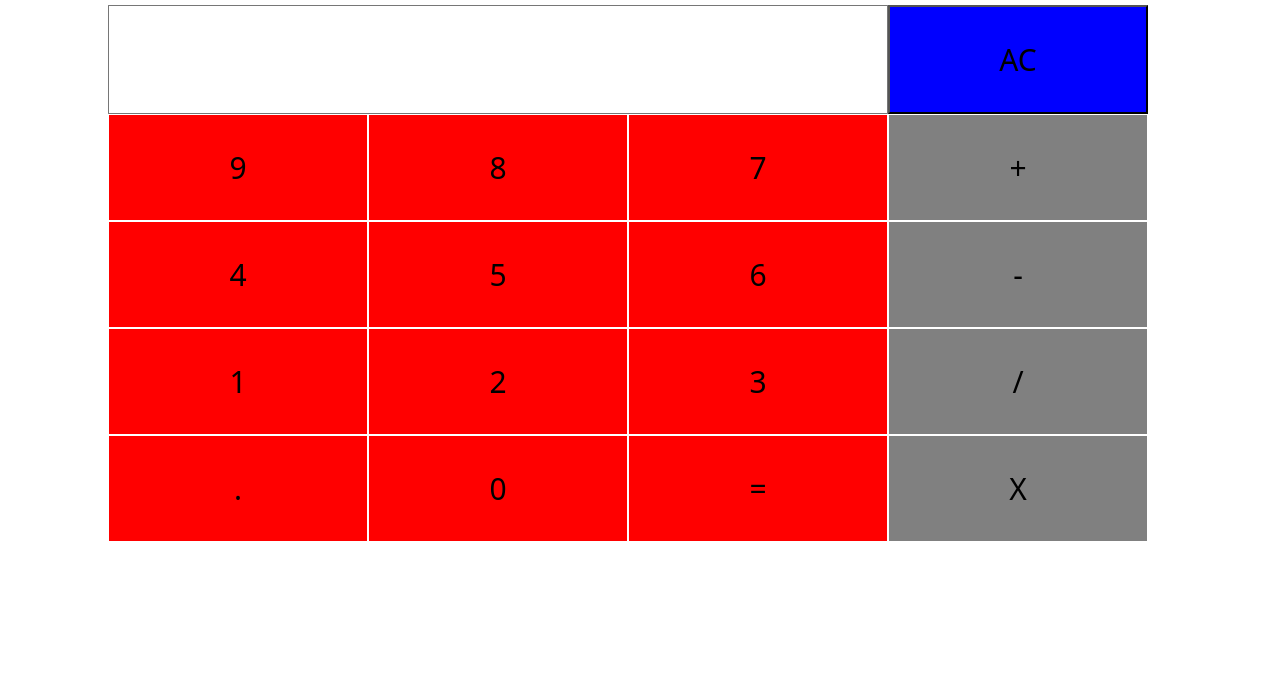
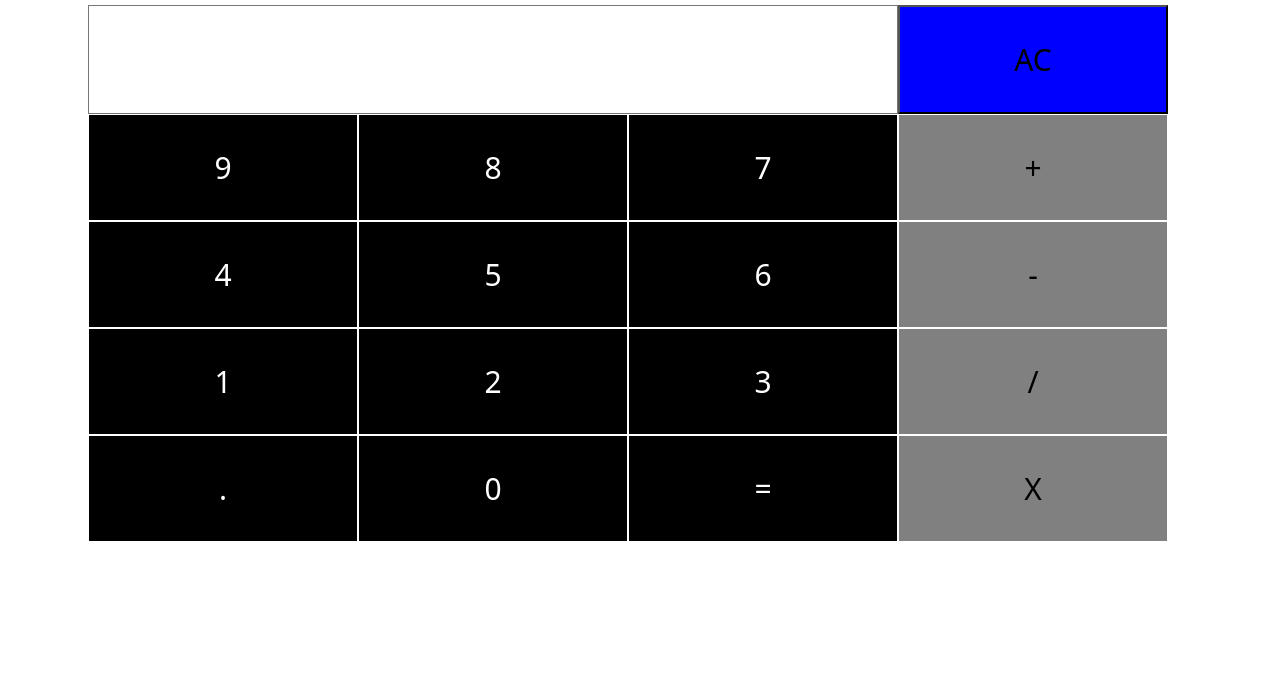
Before and after one commit to Aminakhter1/simplecalculator, a plain HTML site: page index.html in a window 1280 px wide. Shown: the part 107-800 px from the top of the page. Drawn offline with nearby package versions, Linux system fonts and the light colour scheme.

Commit message:
Update index.html

```diff
--- a/index.html
+++ b/index.html
@@ -16,8 +16,8 @@
       .container {
         margin-top: 30px;
         color: white;
-        padding-left: 50px;
-        padding-right: 50px;
+        padding-left: 30px;
+        padding-right: 30px;
       }
       .col-3 {
         margin: 0px;
@@ -25,10 +25,11 @@
       }
       .digit button {
         border: 1px solid white;
-        background-color: red;
+        background-color: black;
         padding-top: 30px;
         padding-bottom: 30px;
         text-align: center;
+        color:white;
       }
       .col-9 {
         background-color: gray;
@@ -60,6 +61,7 @@
         background-color: black;
         color: white;
         padding: 20px;
+        border-radius:10px;
       }
     </style>
 
@@ -171,7 +173,7 @@
             </button>
           </div>
           <div class="col-3 operation">
-            <button style="width: 100%; height: 100%" onCLick="toAppend('X')">
+            <button style="width: 100%; height: 100%" onCLick="toAppend('*')">
               X
             </button>
           </div>
```
